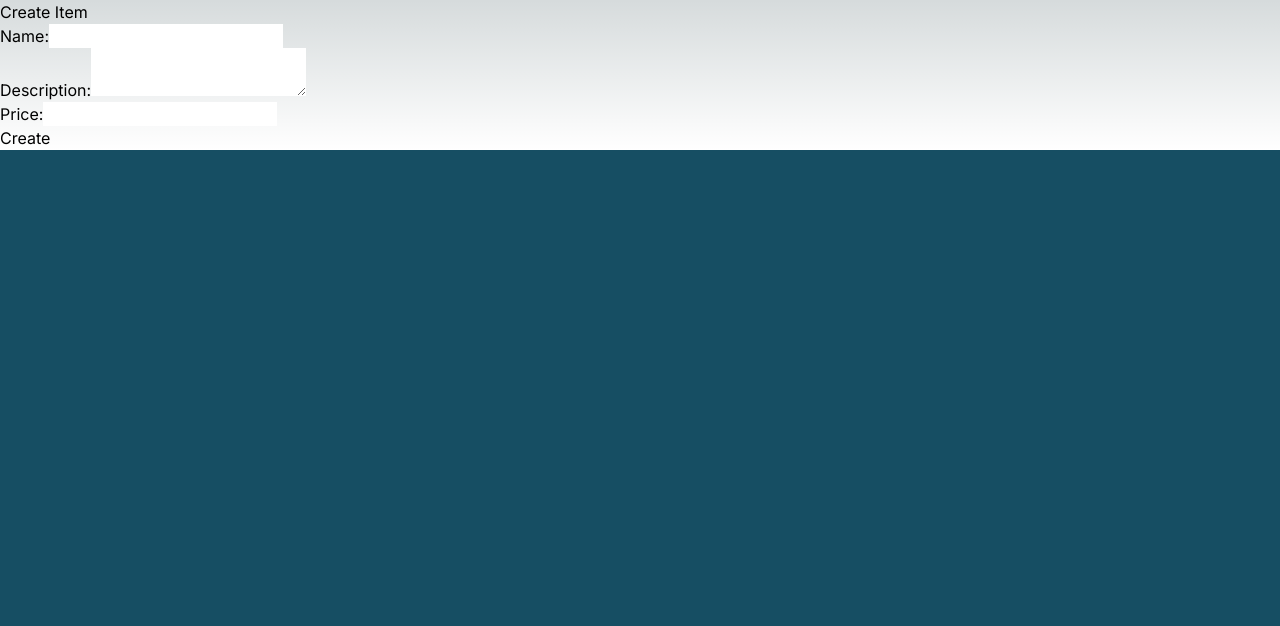
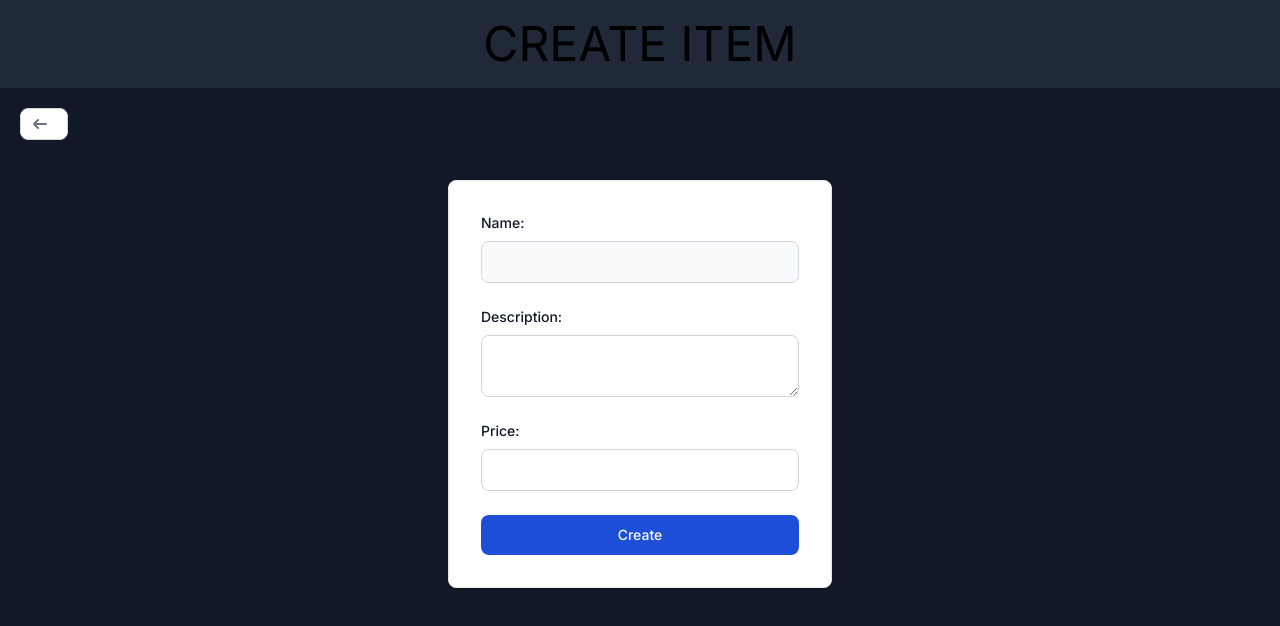
Before and after one commit to kirkpatpat/nextjs-crud, a Next.js app: page /create-item in a window 1280 px wide. Shown: the top 626 px of the page. Built offline with nearby package versions, Linux system fonts and the light colour scheme.

Commit message:
Homepage and view item design done

```diff
--- a/app/create-item/page.tsx
+++ b/app/create-item/page.tsx
@@ -31,24 +31,35 @@ const CreateItemPage = () => {
   };
 
   return (
+    <div className='bg-gray-900'>
+      <h1 className='text-5xl text-center p-5 bg-gray-800 mb-5'>CREATE ITEM</h1>
+
+      <div className="flex mb-10 ml-5">
+        <a href="/" className="flex items-center justify-center px-3 h-8 me-3 text-sm font-medium text-gray-500 bg-white border border-gray-300 rounded-lg hover:bg-gray-100 hover:text-gray-700 dark:bg-gray-800 dark:border-gray-700 dark:text-gray-400 dark:hover:bg-gray-700 dark:hover:text-white">
+          <svg className="w-3.5 h-3.5 me-2 rtl:rotate-180" aria-hidden="true" xmlns="http://www.w3.org/2000/svg" fill="none" viewBox="0 0 14 10">
+            <path stroke="currentColor" stroke-linecap="round" stroke-linejoin="round" stroke-width="2" d="M13 5H1m0 0 4 4M1 5l4-4"/>
+          </svg>
+        </a>
+      </div>
+
+      <div className='m-auto w-full max-w-sm p-4 bg-white border border-gray-200 rounded-lg shadow sm:p-6 md:p-8 dark:bg-gray-800 dark:border-gray-700'>
+        <form className='space-y-6' onSubmit={handleSubmit}>
           <div>
-      <h1>Create Item</h1>
-      <form onSubmit={handleSubmit}>
-        <div>
-          <label>Name:</label>
-          <input type="text" value={name} onChange={e => setName(e.target.value)} required />
+            <label className='block mb-2 text-sm font-medium text-gray-900 dark:text-white'>Name:</label>
+            <input className='bg-gray-50 border border-gray-300 text-gray-900 text-sm rounded-lg focus:ring-blue-500 focus:border-blue-500 block w-full p-2.5 dark:bg-gray-600 dark:border-gray-500 dark:placeholder-gray-400 dark:text-white' type="text" value={name} onChange={e => setName(e.target.value)} required />
           </div>
           <div>
-          <label>Description:</label>
-          <textarea value={description} onChange={e => setDescription(e.target.value)} />
+            <label className='block mb-2 text-sm font-medium text-gray-900 dark:text-white'>Description:</label>
+            <textarea className='g-gray-50 border border-gray-300 text-gray-900 text-sm rounded-lg focus:ring-blue-500 focus:border-blue-500 block w-full p-2.5 dark:bg-gray-600 dark:border-gray-500 dark:placeholder-gray-400 dark:text-white' value={description} onChange={e => setDescription(e.target.value)} />
           </div>
           <div>
-          <label>Price:</label>
-          <input type="number" value={price ?? ''} onChange={e => setPrice(parseFloat(e.target.value))} required />
+            <label className='block mb-2 text-sm font-medium text-gray-900 dark:text-white'>Price:</label>
+            <input className='g-gray-50 border border-gray-300 text-gray-900 text-sm rounded-lg focus:ring-blue-500 focus:border-blue-500 block w-full p-2.5 dark:bg-gray-600 dark:border-gray-500 dark:placeholder-gray-400 dark:text-white' type="number" value={price ?? ''} onChange={e => setPrice(parseFloat(e.target.value))} required />
           </div>
           {error && <p>{error}</p>}
-        <button type="submit">Create</button>
+          <button className='w-full text-white bg-blue-700 hover:bg-blue-800 focus:ring-4 focus:outline-none focus:ring-blue-300 font-medium rounded-lg text-sm px-5 py-2.5 text-center dark:bg-blue-600 dark:hover:bg-blue-700 dark:focus:ring-blue-800' type="submit">Create</button>
         </form>
+      </div>
     </div>
   );
 };
--- a/app/item/[id]/page.tsx
+++ b/app/item/[id]/page.tsx
@@ -44,7 +44,16 @@ const ItemDetailPage = () => {
   if (!item) return <p>Loading...</p>;
 
   return (
-    <div>
+    <div className='bg-gray-900'>
+      <div className="flex m-5">
+        <a href="/" className="flex items-center justify-center px-3 h-8 me-3 text-sm font-medium text-gray-500 bg-white border border-gray-300 rounded-lg hover:bg-gray-100 hover:text-gray-700 dark:bg-gray-800 dark:border-gray-700 dark:text-gray-400 dark:hover:bg-gray-700 dark:hover:text-white">
+          <svg className="w-3.5 h-3.5 me-2 rtl:rotate-180" aria-hidden="true" xmlns="http://www.w3.org/2000/svg" fill="none" viewBox="0 0 14 10">
+            <path stroke="currentColor" stroke-linecap="round" stroke-linejoin="round" stroke-width="2" d="M13 5H1m0 0 4 4M1 5l4-4"/>
+          </svg>
+        </a>
+      </div>
+
+      <div className='m-auto w-full max-w-sm p-4 bg-white border border-gray-200 rounded-lg shadow sm:p-6 md:p-8 dark:bg-gray-800 dark:border-gray-700'>
         <h1>{item.name}</h1>
         <p>{item.description}</p>
         <p>Price: ${item.price}</p>
@@ -52,6 +61,7 @@ const ItemDetailPage = () => {
         <button onClick={handleUpdate}>Update</button>
         <button onClick={handleDelete}>Delete</button>
       </div>
+    </div>
   );
 };
 
--- a/app/layout.tsx
+++ b/app/layout.tsx
@@ -15,7 +15,7 @@ export default function RootLayout({
   children: React.ReactNode;
 }>) {
   return (
-    <html lang="en" className='bg-cyan-900'>
+    <html lang="en" className='bg-gray-900'>
       <body className={inter.className}>{children}</body>
     </html>
   );
--- a/app/page.tsx
+++ b/app/page.tsx
@@ -22,19 +22,19 @@ const HomePage = () => {
   }, []);
 
   return (
-    <div className='bg-cyan-900'>
-      <h1 className='text-5xl text-center p-5 bg-cyan-950'>ITEMS</h1>
+    <div className='bg-gray-900'>
+      <h1 className='text-5xl text-center p-5 bg-gray-800'>ITEMS</h1>
 
       <div className='m-10'>
         {error && <p>{error}</p>}
 
-        <Link className='p-5 bg-cyan-500 rounded-2xl' href="/create-item">
+        <Link className='w-full text-white bg-blue-700 hover:bg-blue-800 rounded-2xl focus:ring-4 focus:outline-none focus:ring-blue-300 font-medium rounded-lg text-sm px-5 py-2.5 text-center dark:bg-blue-600 dark:hover:bg-blue-700 dark:focus:ring-blue-800' href="/create-item">
           Create New Item
         </Link>
 
-        <ul className='mt-10 list-disc'>
+        <ul className='mt-10 list-none max-w divide-y divide-gray-200 dark:divide-gray-700'>
           {items.map(item => (
-            <li key={item.id}>
+            <li key={item.id} className='pb-3 sm:pb-4 pt-4 sm:pt-4'>
               <Link href={`/item/${item.id}`}>
                 {item.name}
               </Link>
```
Lines whose indentation alone changed are shown as unchanged.
